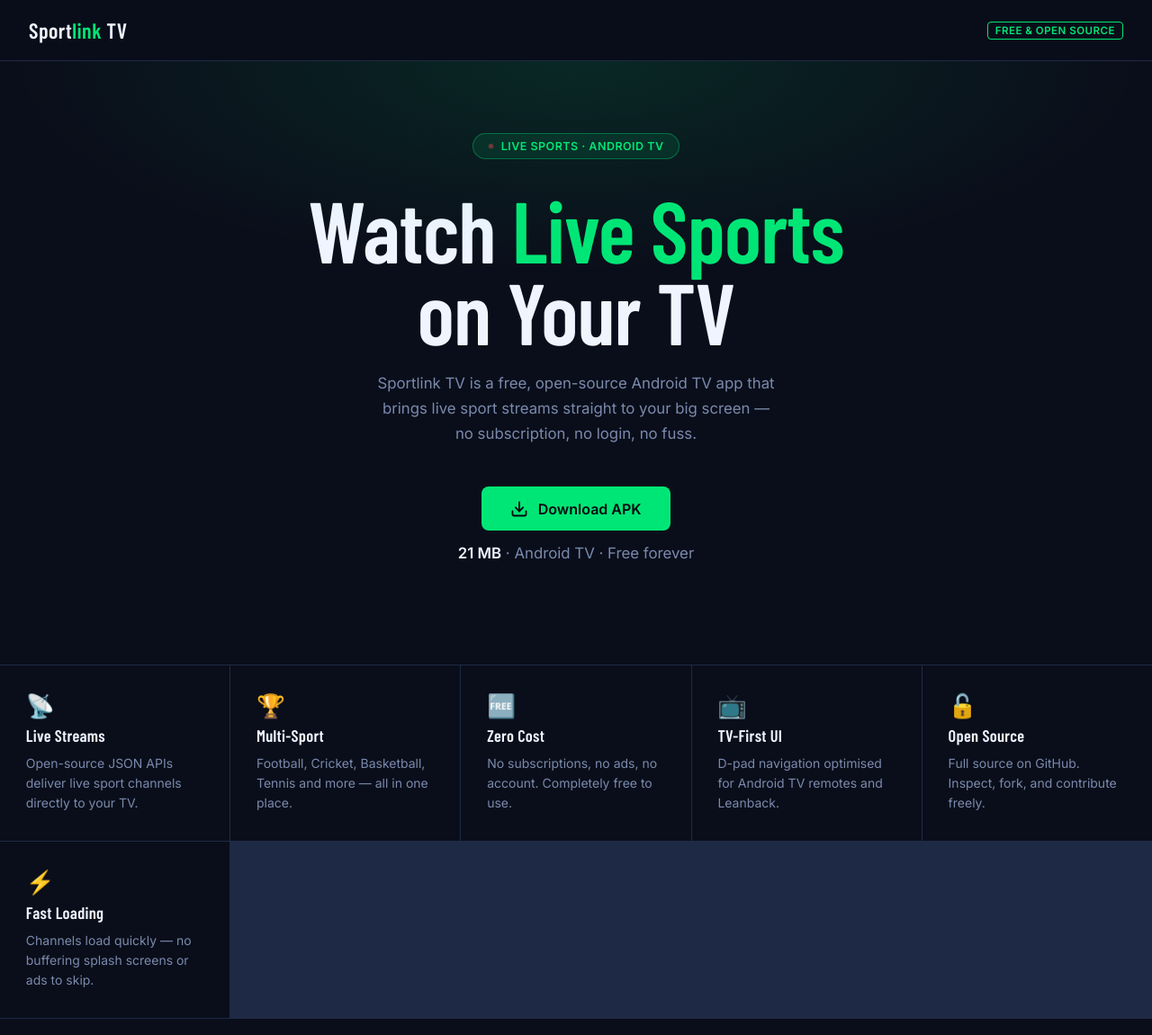
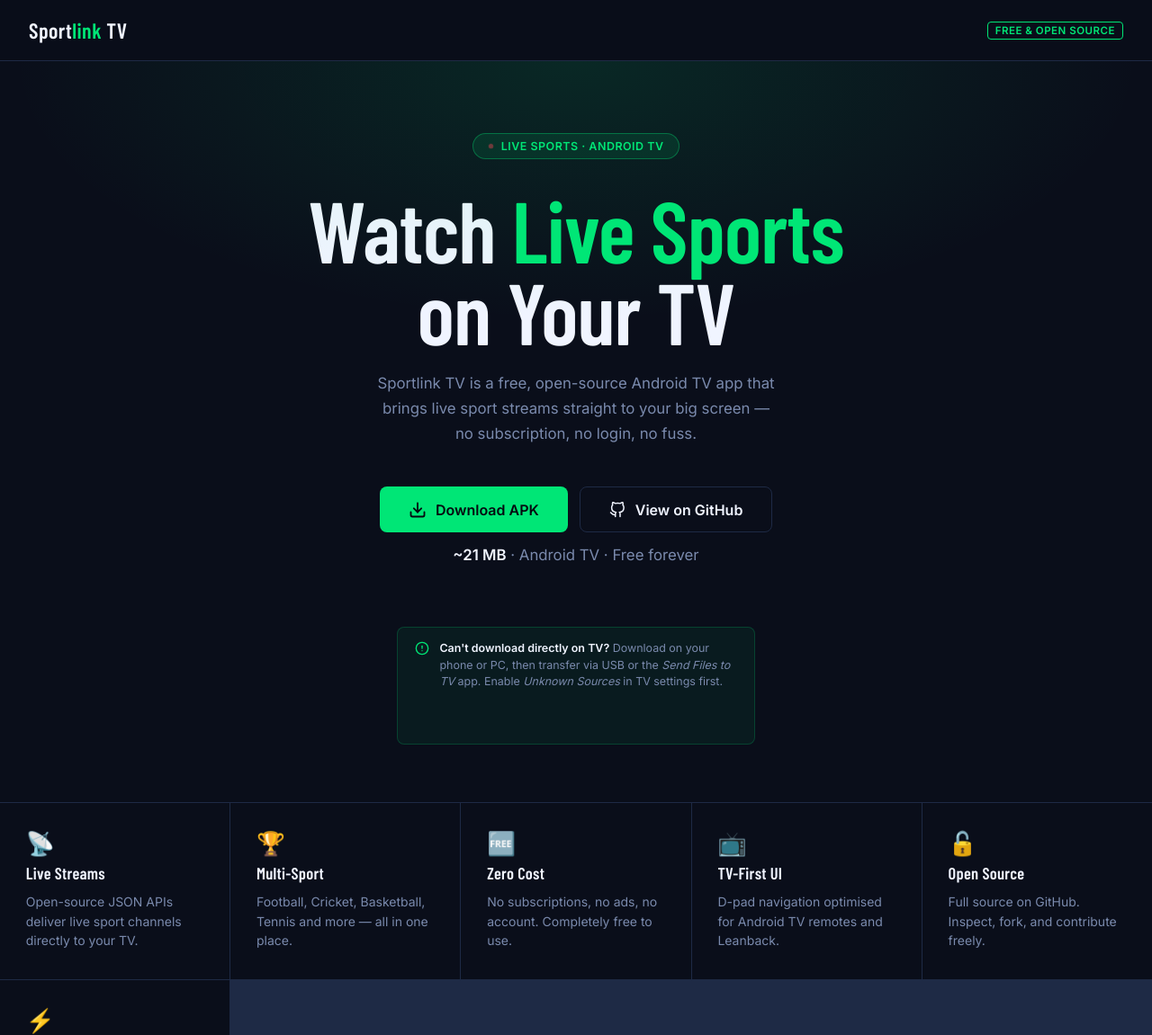
Before and after one commit to sayanpal514-hue/Sportlink-Tv-App, a plain HTML site: page index.html in a window 1280 px wide. Shown: the top 1151 px of the page at 90% size. Drawn offline with nearby package versions, Linux system fonts and the light colour scheme; a web font is replaced by a local one.

Commit message:
Update index.html

```diff
--- a/index.html
+++ b/index.html
@@ -44,7 +44,6 @@
       backdrop-filter: blur(12px);
       z-index: 100;
     }
-
     .nav-logo {
       font-family: 'Barlow Condensed', sans-serif;
       font-weight: 800;
@@ -52,9 +51,7 @@
       letter-spacing: .5px;
       color: var(--white);
     }
-
     .nav-logo span { color: var(--green); }
-
     .nav-badge {
       font-size: .72rem;
       font-weight: 600;
@@ -75,16 +72,13 @@
       position: relative;
       overflow: hidden;
     }
-
     .hero::before {
       content: '';
       position: absolute;
       inset: 0;
-      background:
-        radial-gradient(ellipse 70% 50% at 50% 0%, rgba(0,230,118,.12) 0%, transparent 70%);
+      background: radial-gradient(ellipse 70% 50% at 50% 0%, rgba(0,230,118,.12) 0%, transparent 70%);
       pointer-events: none;
     }
-
     .live-pill {
       display: inline-flex;
       align-items: center;
@@ -99,19 +93,16 @@
       letter-spacing: .5px;
       margin-bottom: 2rem;
     }
-
     .live-dot {
       width: 7px; height: 7px;
       border-radius: 50%;
       background: var(--red);
       animation: pulse 1.4s ease-in-out infinite;
     }
-
     @keyframes pulse {
       0%, 100% { opacity: 1; transform: scale(1); }
       50%       { opacity: .4; transform: scale(.75); }
     }
-
     .hero h1 {
       font-family: 'Barlow Condensed', sans-serif;
       font-weight: 800;
@@ -121,12 +112,7 @@
       max-width: 14ch;
       margin-bottom: 1.4rem;
     }
-
-    .hero h1 em {
-      font-style: normal;
-      color: var(--green);
-    }
-
+    .hero h1 em { font-style: normal; color: var(--green); }
     .hero p {
       font-size: 1.05rem;
       color: var(--muted);
@@ -135,14 +121,19 @@
       margin-bottom: 2.8rem;
     }
 
-    /* ── DOWNLOAD BUTTON ── */
+    /* ── DOWNLOAD BUTTONS ── */
     .dl-wrap {
       display: flex;
       flex-direction: column;
       align-items: center;
       gap: .75rem;
     }
-
+    .dl-buttons {
+      display: flex;
+      gap: .85rem;
+      flex-wrap: wrap;
+      justify-content: center;
+    }
     .btn-download {
       display: inline-flex;
       align-items: center;
@@ -159,29 +150,47 @@
       border: none;
       cursor: pointer;
     }
-
-    .btn-download:hover {
-      background: var(--green-dim);
-      transform: translateY(-2px);
-    }
-
+    .btn-download:hover { background: var(--green-dim); transform: translateY(-2px); }
     .btn-download:active { transform: translateY(0); }
-
     .btn-download svg { flex-shrink: 0; }
 
-    .dl-meta {
-      font-size: .78rem;
-      color: var(--muted);
+    .btn-secondary {
+      display: inline-flex;
+      align-items: center;
+      gap: .65rem;
+      background: transparent;
+      color: var(--white);
+      font-family: 'Inter', sans-serif;
+      font-weight: 600;
+      font-size: 1rem;
+      padding: .9rem 2rem;
+      border-radius: 8px;
+      text-decoration: none;
+      border: 1px solid var(--border);
+      transition: border-color .18s, transform .15s;
+      cursor: pointer;
     }
+    .btn-secondary:hover { border-color: var(--green); color: var(--green); transform: translateY(-2px); }
 
+    .dl-meta { font-size: .78rem; color: var(--muted); }
     .dl-meta strong { color: var(--white); }
 
-    /* ── DIVIDER ── */
-    .section-divider {
-      height: 1px;
-      background: var(--border);
-      margin: 0 2rem;
+    /* ── NOTICE BOX ── */
+    .install-notice {
+      display: flex;
+      align-items: flex-start;
+      gap: .7rem;
+      background: rgba(0,230,118,.06);
+      border: 1px solid rgba(0,230,118,.2);
+      border-radius: 8px;
+      padding: .9rem 1.2rem;
+      max-width: 500px;
+      margin-top: .5rem;
+      text-align: left;
     }
+    .install-notice svg { flex-shrink: 0; margin-top: 1px; }
+    .install-notice p { font-size: .78rem; color: var(--muted); line-height: 1.5; }
+    .install-notice p strong { color: var(--white); }
 
     /* ── FEATURES ── */
     .features {
@@ -192,7 +201,6 @@
       border-top: 1px solid var(--border);
       border-bottom: 1px solid var(--border);
     }
-
     .feature {
       background: var(--navy);
       padding: 2rem 1.8rem;
@@ -200,24 +208,14 @@
       flex-direction: column;
       gap: .6rem;
     }
-
-    .feature-icon {
-      font-size: 1.6rem;
-      line-height: 1;
-    }
-
+    .feature-icon { font-size: 1.6rem; line-height: 1; }
     .feature h3 {
       font-family: 'Barlow Condensed', sans-serif;
       font-weight: 600;
       font-size: 1.15rem;
       letter-spacing: .3px;
     }
-
-    .feature p {
-      font-size: .875rem;
-      color: var(--muted);
-      line-height: 1.55;
-    }
+    .feature p { font-size: .875rem; color: var(--muted); line-height: 1.55; }
 
     /* ── INSTALL STEPS ── */
     .install {
@@ -225,7 +223,6 @@
       max-width: 680px;
       margin: 0 auto;
     }
-
     .section-label {
       font-size: .72rem;
       font-weight: 600;
@@ -234,16 +231,13 @@
       text-transform: uppercase;
       margin-bottom: 1rem;
     }
-
     .install h2 {
       font-family: 'Barlow Condensed', sans-serif;
       font-weight: 800;
       font-size: 2.2rem;
       margin-bottom: 2rem;
     }
-
     .steps { display: flex; flex-direction: column; gap: 1rem; }
-
     .step {
       display: flex;
       gap: 1.1rem;
@@ -253,7 +247,6 @@
       border-radius: 10px;
       padding: 1.2rem 1.4rem;
     }
-
     .step-num {
       flex-shrink: 0;
       width: 28px; height: 28px;
@@ -268,19 +261,8 @@
       justify-content: center;
       margin-top: 1px;
     }
-
-    .step-text strong {
-      display: block;
-      font-size: .95rem;
-      margin-bottom: .25rem;
-    }
-
-    .step-text p {
-      font-size: .83rem;
-      color: var(--muted);
-      line-height: 1.5;
-    }
-
+    .step-text strong { display: block; font-size: .95rem; margin-bottom: .25rem; }
+    .step-text p { font-size: .83rem; color: var(--muted); line-height: 1.5; }
     code {
       background: rgba(255,255,255,.07);
       border-radius: 4px;
@@ -292,16 +274,13 @@
 
     /* ── DISCLAIMER ── */
     .disclaimer {
-      margin: 0 2rem 4rem;
       border: 1px solid rgba(255,71,87,.25);
       border-radius: 10px;
       background: rgba(255,71,87,.04);
       padding: 1.6rem 2rem;
       max-width: 760px;
-      margin-left: auto;
-      margin-right: auto;
+      margin: 0 auto 4rem;
     }
-
     .disclaimer-title {
       font-family: 'Barlow Condensed', sans-serif;
       font-weight: 700;
@@ -310,13 +289,7 @@
       margin-bottom: .75rem;
       letter-spacing: .3px;
     }
-
-    .disclaimer p {
-      font-size: .82rem;
-      color: var(--muted);
-      line-height: 1.65;
-    }
-
+    .disclaimer p { font-size: .82rem; color: var(--muted); line-height: 1.65; }
     .disclaimer p + p { margin-top: .5rem; }
 
     /* ── FOOTER ── */
@@ -329,26 +302,15 @@
       justify-content: space-between;
       gap: 1rem;
     }
-
     .footer-logo {
       font-family: 'Barlow Condensed', sans-serif;
       font-weight: 800;
       font-size: 1.1rem;
       color: var(--muted);
     }
-
     .footer-logo span { color: var(--green); }
-
-    footer p {
-      font-size: .78rem;
-      color: var(--muted);
-    }
-
-    footer a {
-      color: var(--green);
-      text-decoration: none;
-    }
-
+    footer p { font-size: .78rem; color: var(--muted); }
+    footer a { color: var(--green); text-decoration: none; }
     footer a:hover { text-decoration: underline; }
 
     /* ── RESPONSIVE ── */
@@ -358,6 +320,7 @@
       .install { padding: 3rem 1.2rem; }
       .disclaimer { margin: 0 1.2rem 3rem; }
       footer { flex-direction: column; align-items: flex-start; }
+      .dl-buttons { flex-direction: column; align-items: center; }
     }
   </style>
 </head>
@@ -384,7 +347,11 @@
     </p>
 
     <div class="dl-wrap">
-      <a class="btn-download" href="app-debug.apk" download="SportlinkTV.apk">
+      <div class="dl-buttons">
+        <!-- PRIMARY: Raw APK from repo -->
+        <a class="btn-download"
+           href="https://github.com/sayanpal514-hue/Sportlink-Tv-App/raw/main/app/build/outputs/apk/debug/app-debug.apk"
+           target="_blank" rel="noopener">
           <svg width="20" height="20" viewBox="0 0 24 24" fill="none" stroke="currentColor" stroke-width="2.2" stroke-linecap="round" stroke-linejoin="round">
             <path d="M21 15v4a2 2 0 0 1-2 2H5a2 2 0 0 1-2-2v-4"/>
             <polyline points="7 10 12 15 17 10"/>
@@ -392,7 +359,31 @@
           </svg>
           Download APK
         </a>
-      <p class="dl-meta"><strong>21 MB</strong> · Android TV · Free forever</p>
+
+        <!-- SECONDARY: View on GitHub -->
+        <a class="btn-secondary"
+           href="https://github.com/sayanpal514-hue/Sportlink-Tv-App/blob/main/app/build/outputs/apk/debug/app-debug.apk"
+           target="_blank" rel="noopener">
+          <svg width="18" height="18" viewBox="0 0 24 24" fill="none" stroke="currentColor" stroke-width="2" stroke-linecap="round" stroke-linejoin="round">
+            <path d="M9 19c-5 1.5-5-2.5-7-3m14 6v-3.87a3.37 3.37 0 0 0-.94-2.61c3.14-.35 6.44-1.54 6.44-7A5.44 5.44 0 0 0 20 4.77 5.07 5.07 0 0 0 19.91 1S18.73.65 16 2.48a13.38 13.38 0 0 0-7 0C6.27.65 5.09 1 5.09 1A5.07 5.07 0 0 0 5 4.77a5.44 5.44 0 0 0-1.5 3.78c0 5.42 3.3 6.61 6.44 7A3.37 3.37 0 0 0 9 18.13V22"/>
+          </svg>
+          View on GitHub
+        </a>
+      </div>
+
+      <p class="dl-meta"><strong>~21 MB</strong> · Android TV · Free forever</p>
+
+      <!-- Install tip -->
+      <div class="install-notice">
+        <svg width="16" height="16" viewBox="0 0 24 24" fill="none" stroke="#00E676" stroke-width="2" stroke-linecap="round" stroke-linejoin="round">
+          <circle cx="12" cy="12" r="10"/><line x1="12" y1="8" x2="12" y2="12"/><line x1="12" y1="16" x2="12.01" y2="16"/>
+        </svg>
+        <p>
+          <strong>Can't download directly on TV?</strong> Download on your phone or PC,
+          then transfer via USB or the <em>Send Files to TV</em> app.
+          Enable <em>Unknown Sources</em> in TV settings first.
+        </p>
+      </div>
     </div>
   </section>
 
@@ -439,7 +430,7 @@
         <div class="step-num">1</div>
         <div class="step-text">
           <strong>Download the APK</strong>
-          <p>Tap the <em>Download APK</em> button above. The file is ~21 MB.</p>
+          <p>Tap <em>Download APK</em> above. If you're on a PC or phone, transfer it to your TV via USB or the <em>Send Files to TV</em> app.</p>
         </div>
       </div>
       <div class="step">
```
Lines whose indentation alone changed are shown as unchanged.
